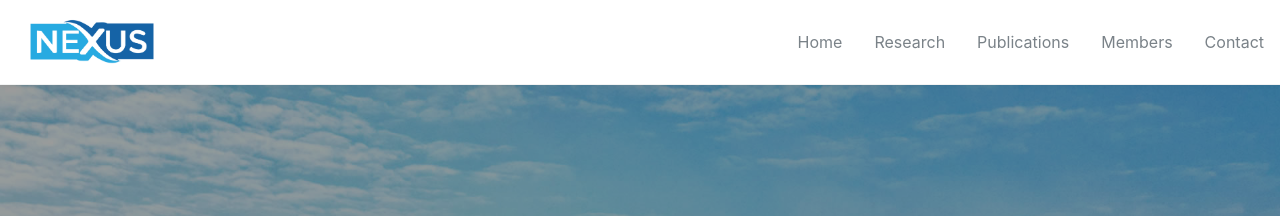
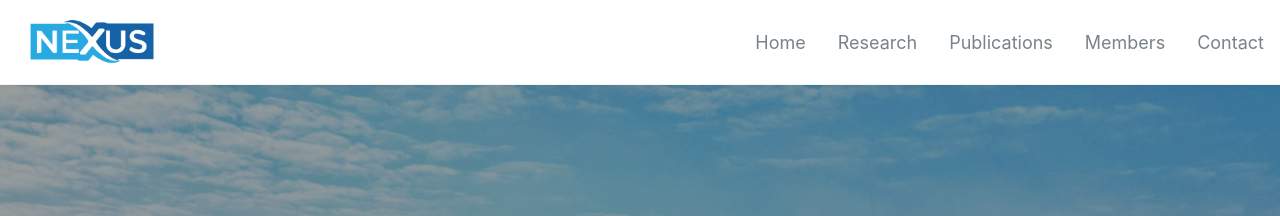
Before and after one commit to kakaLabHub/NEUS.Lab, a Jekyll site: the page index.html, which Jekyll copies as it is, in a window 1280 px wide. Shown: the top 216 px of the page. Built offline with Jekyll 4.4.1, drawn with Linux system fonts in a browser that asks for light colours.

Commit message:
Match home navigation typography

```diff
--- a/index.html
+++ b/index.html
@@ -33,7 +33,9 @@
       max-width: 1280px;
       margin: 0 auto;
       padding: 1rem;
-      font-family: -apple-system, BlinkMacSystemFont, "Segoe UI", Roboto, "Helvetica Neue", Arial, sans-serif;
+      font-family: -apple-system, ".SFNSText-Regular", "San Francisco", "Roboto", "Segoe UI", "Helvetica Neue", "Lucida Grande", Arial, sans-serif;
+      font-size: 16px;
+      line-height: 1.5;
     }
 
     .greedy-nav,
@@ -106,6 +108,12 @@
 
     .greedy-nav a:hover::before {
       transform: scaleX(1);
+    }
+
+    @media (min-width: 500px) {
+      .masthead__inner-wrap {
+        font-size: 18px;
+      }
     }
 
     .about-carousel-image {
```
Also changed, not shown: other parts of index.html (+1 -1 lines).
